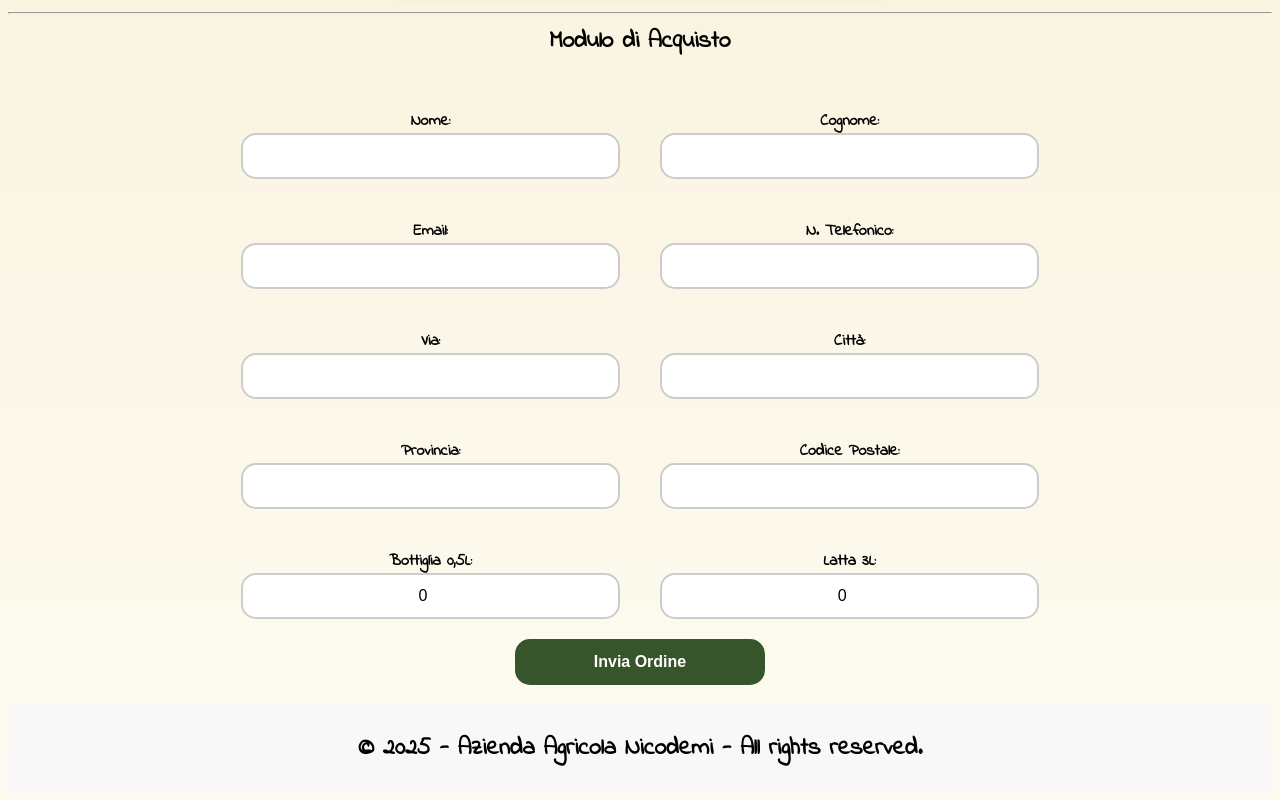
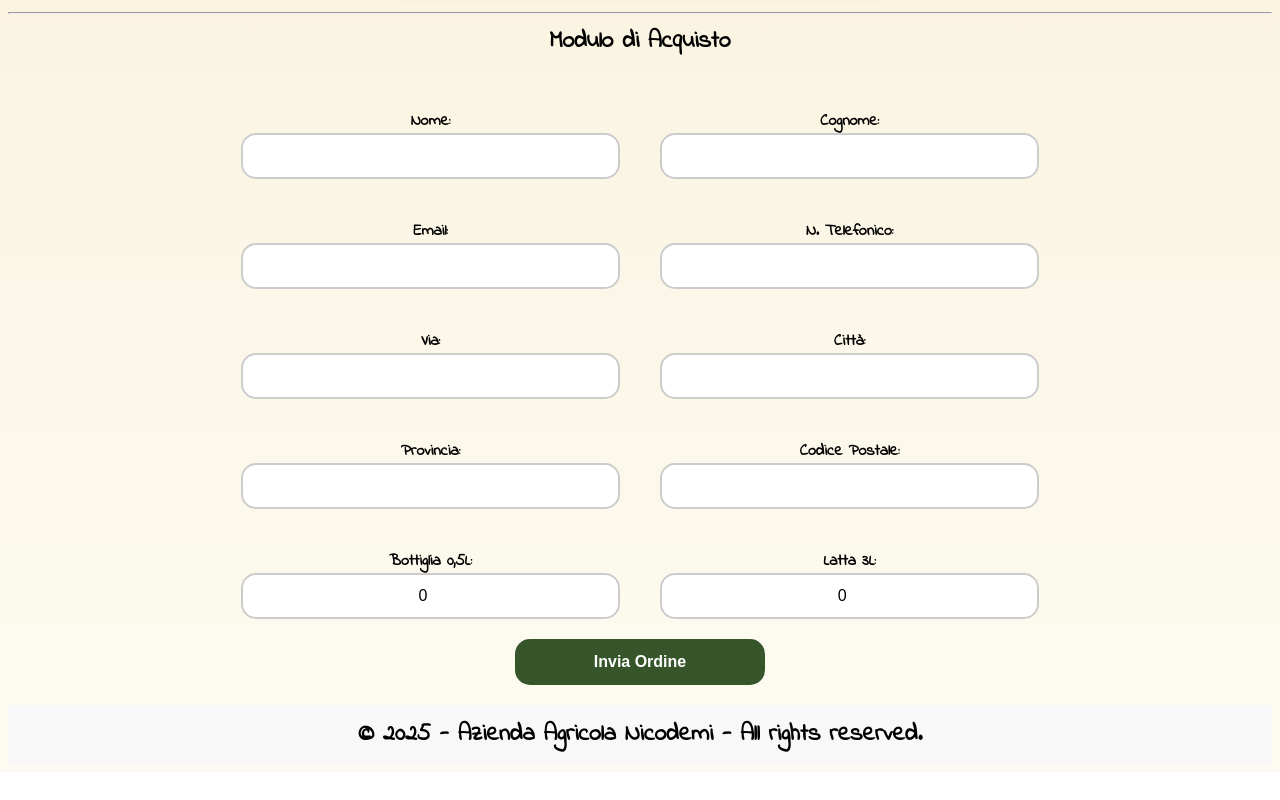
Before and after one commit to GiuseppeSonny/NicodemiProject, a React (Vite) app: page /shop in a window 1280 px wide. Shown: the part 871-1671 px from the top of the page. After the commit the page ends 1643 px from the top, so only its background shows below. Built offline with nearby package versions, Linux system fonts and the light colour scheme.

Commit message:
footer modified

```diff
--- a/src/componets/Header/footer/footer.module.scss
+++ b/src/componets/Header/footer/footer.module.scss
@@ -2,7 +2,7 @@
   display: flex;
   justify-content: center;
   margin-top: auto;
-  padding: 16px;
+  padding: 2px;
   background-color: #f8f8f8;
 }
 
```
